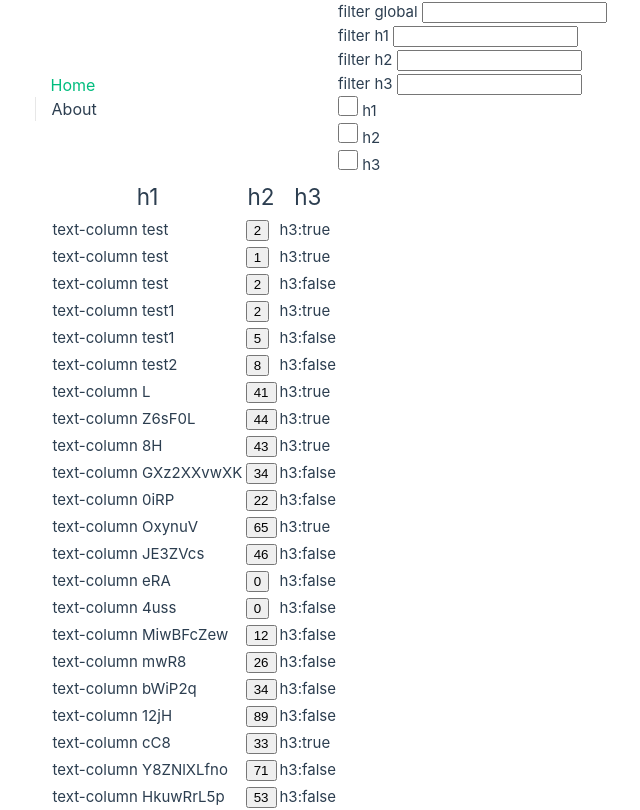
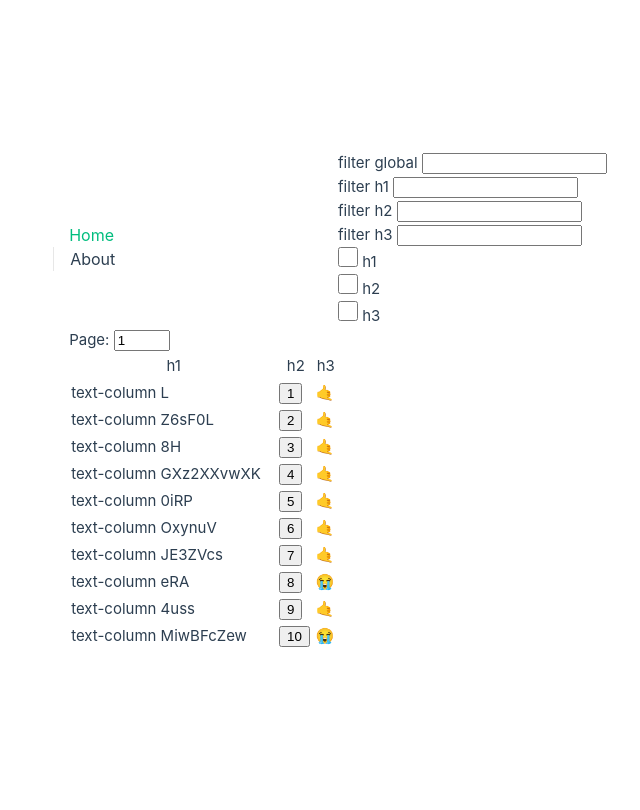
Before and after one commit to TheZlodziej/vue-data-table, a Vue app: page /about in a window 1280 px wide. Shown: the top 810 px of the page, without its empty margins (302-942 px from the left). Built offline with nearby package versions, Linux system fonts and the light colour scheme.

Commit message:
fix sorting, add paginator

```diff
--- a/package.json
+++ b/package.json
@@ -13,6 +13,7 @@
     "format": "prettier --write src/"
   },
   "dependencies": {
+    "@vueuse/core": "^10.9.0",
     "vue": "^3.4.21",
     "vue-router": "^4.3.0",
     "vuedraggable": "^4.1.0"
--- a/src/components/DataTable.vue
+++ b/src/components/DataTable.vue
@@ -1,6 +1,6 @@
 <script setup lang="ts">
 import draggable from 'vuedraggable'
-import { watch, onBeforeMount, shallowRef } from 'vue'
+import { watch, onBeforeMount, shallowRef, reactive } from 'vue'
 
 /*
 Example usage:
@@ -36,7 +36,8 @@ Example usage:
     filtering works by passing object of column-name:filter-value.
     you an also modify what the filter value has to be in order to show the value by defining object
     with value (filter value) and modifier (function that takes in filter value and cell value and returns boolean)
-    that will define filter behavior, eg.
+    that will define filter behavior,
+    for example:
 
     const filters = reactive({
       global: '',
@@ -56,6 +57,13 @@ Example usage:
     })
 
     <DataTable ... :filters="filters" />
+
+
+  paginator:
+    in order to add paginator to the table simply add rowCount property to the data table,
+    for example:
+
+    <DataTable ... :rowCount="10" />
 */
 
 type CellValue = number | string | boolean | object
@@ -75,12 +83,21 @@ const props = withDefaults(
     } & {
       global?: string
     }
+    rowCount?: number
   }>(),
   {
     customColumns: () => ({}),
     filters: () => ({})
   }
 )
+const displayedData = shallowRef<DataType>([])
+
+/* COMMON */
+function applyModifiers() {
+  updateFilteredData()
+  sortRows()
+}
+/* END COMMON */
 
 /* HEADERS */
 type HeadersModel = {
@@ -90,8 +107,8 @@ type HeadersModel = {
 
 const headersModel = shallowRef<HeadersModel[]>([])
 
-const updateHeadersModel = (value: Header[]) => {
-  headersModel.value = value.map((header) => ({
+function updateHeadersModel() {
+  headersModel.value = props.headers.map((header) => ({
     __id: `h:${header}`,
     header
   }))
@@ -100,19 +117,16 @@ watch(() => props.headers, updateHeadersModel, { deep: true })
 /* END HEADERS */
 
 /* FILTERS */
-const filteredData = shallowRef<DataType>([])
-
-const updateFilteredData = (value: DataType) => {
+function updateFilteredData() {
   const definedFilters = Object.keys(props.filters)
   if (definedFilters.length === 0) {
-    filteredData.value = value
+    displayedData.value = props.data
     return
   }
 
-  // write a function that filters data based on filter values and puts the result in filteredData
   const isGlobalFilter = props.filters.global !== undefined
 
-  filteredData.value = props.data.filter((dataRow) => {
+  displayedData.value = props.data.filter((dataRow) => {
     let isFilteredOut = false
     const isGloballyFilteredOut =
       isGlobalFilter &&
@@ -143,32 +157,121 @@ const updateFilteredData = (value: DataType) => {
   })
 }
 
-watch(() => props.filters, updateFilteredData, { deep: true })
-watch(() => props.data, updateFilteredData, { deep: true })
+watch(() => props.filters, applyModifiers, { deep: true })
+watch(() => props.data, applyModifiers, { deep: true })
 /* END FILTERS */
+
+/* SORTING */
+type SortDirection = 'None' | 'Ascending' | 'Descending'
+const sortDirection = reactive<{ [key: Header]: SortDirection }>(
+  Object.fromEntries(props.headers.map((h) => [h, 'None']))
+)
+const sortInvocationOrder: Header[] = []
+
+function sortRows(maybeHeader?: Header) {
+  const getOrderCorrection = (header: Header) => {
+    const order = sortDirection[header]
+    switch (order) {
+      case 'Ascending':
+        sortDirection[header] = 'Descending'
+        return -1
+
+      case 'Descending':
+        sortDirection[header] = 'None' // TODO: fix later
+        sortInvocationOrder.splice(sortInvocationOrder.indexOf(header), 1)
+        applyModifiers()
+        return 0
+
+      case 'None':
+        sortDirection[header] = 'Ascending'
+        return 1
+    }
+  }
+
+  const updateOrder = (header: Header, orderCorrection: number = 1) => {
+    if (sortDirection[header] === 'None') {
+      return
+    }
+
+    displayedData.value = [
+      ...displayedData.value.sort((rowA, rowB) => {
+        const [valA, valB] = [rowA[header], rowB[header]]
+        if (valA > valB) return orderCorrection
+        if (valA < valB) return -orderCorrection
+        return 0
+      })
+    ]
+  }
+
+  if (maybeHeader === undefined) {
+    for (const header of sortInvocationOrder) {
+      updateOrder(header)
+    }
+
+    return
+  }
+
+  const sortOrderIdx = sortInvocationOrder.indexOf(maybeHeader)
+  if (sortOrderIdx !== -1) {
+    sortInvocationOrder.splice(sortOrderIdx, 1)
+  }
+  sortInvocationOrder.push(maybeHeader)
+
+  const orderCorrection = getOrderCorrection(maybeHeader)
+  updateOrder(maybeHeader, orderCorrection)
+}
+/* END SORTING */
+
+/* PAGINATOR */
+const currentPage = shallowRef(1)
+/* END PAGINATOR */
 
 /* INIT */
 onBeforeMount(() => {
-  updateHeadersModel(props.headers)
-  updateFilteredData(props.data)
+  updateHeadersModel()
+  updateFilteredData()
 })
 /* END INIT */
 </script>
 
 <template>
+  <div v-if="props.rowCount">
+    Page:
+    <input
+      type="number"
+      min="1"
+      :max="displayedData.length / props.rowCount"
+      v-model="currentPage"
+    />
+  </div>
+  <br />
   <table>
     <thead>
       <draggable v-model="headersModel" tag="tr" item-key="__id">
         <template #item="{ element }">
-          <th>
-            <slot :data="element.header" name="headerItem">{{ element.header }}</slot>
+          <th @click="() => sortRows(element.header)">
+            <slot
+              :data="element.header"
+              :sortDirection="sortDirection[element.header]"
+              name="headerItem"
+            >
+              {{ element.header }}
+              <span v-if="sortDirection[element.header] === 'Ascending'">↑</span>
+              <span v-else-if="sortDirection[element.header] === 'Descending'">↓</span>
+            </slot>
           </th>
         </template>
       </draggable>
     </thead>
 
     <tbody>
-      <tr v-for="(dataEntry, rowIdx) in filteredData" :key="`r:${rowIdx}`">
+      <template v-for="(dataEntry, rowIdx) in displayedData" :key="`r:${rowIdx}`">
+        <tr
+          v-if="
+            !props.rowCount ||
+            (rowIdx >= props.rowCount * (currentPage - 1) && rowIdx < props.rowCount * currentPage)
+          "
+        >
           <td v-for="header in headersModel" :key="`r:${rowIdx}h:${header.header}`">
             <slot
               v-if="$slots[`col(${header.header})`]"
@@ -188,6 +291,7 @@ onBeforeMount(() => {
             </slot>
           </td>
         </tr>
+      </template>
     </tbody>
   </table>
 </template>
--- a/src/views/AboutView.vue
+++ b/src/views/AboutView.vue
@@ -16,9 +16,9 @@ const filters = reactive({
   h2: '',
   h3: {
     value: '',
-    modifier: (filterV: string, cellV: CellValue) => {
-      const v = filterV.toLowerCase()
-      if (cellV) {
+    modifier: (filterVal: string, cellVal: boolean) => {
+      const v = filterVal.toLowerCase()
+      if (cellVal) {
         return v === 'tak'
       } else {
         return v === 'nie'
@@ -34,20 +34,18 @@ const customColumns: { [key: string]: any } = {
   h2: AlertColumn
 }
 
-const data = ref([
-  { h1: 'test', h2: 2, h3: true },
-  { h1: 'test', h2: 1, h3: true },
-  { h1: 'test', h2: 2, h3: false },
-  { h1: 'test1', h2: 2, h3: true },
-  { h1: 'test1', h2: 5, h3: false },
-  { h1: 'test2', h2: 8, h3: false }
-])
+const data = ref<{ h1: string; h2: number; h3: boolean }[]>([])
+
+function onColumnsOrderChanged(order: string[]) {
+  console.log(order)
+}
 
 onMounted(() => {
+  let x = 1
   function generateRandomObject() {
     const randomObject = {
       h1: generateRandomString(),
-      h2: Math.floor(Math.random() * 100), // Generate a random integer between 0 and 99 for h2
+      h2: x++,
       h3: Math.random() < 0.5 // Generate a random boolean for h3
     }
     return randomObject
@@ -96,13 +94,17 @@ onMounted(() => {
     :data="data"
     :customColumns="customColumns"
     :filters="filters"
+    :rowCount="10"
   >
-    <template #headerItem="{ data }">
+    <!-- <template #headerItem="{ data }">
       <h2>
         {{ data }}
       </h2>
-    </template>
+    </template> -->
 
-    <template #col(h3)="{ data }">h3:{{ data }} </template>
+    <template #col(h3)="{ data }"
+      ><div v-if="data">🤙</div>
+      <div v-else>😭</div></template
+    >
   </DataTable>
 </template>
```
Also changed, not shown: 1 other file (tests, documents, lock files or other folders). Lines whose indentation alone changed are shown as unchanged.
